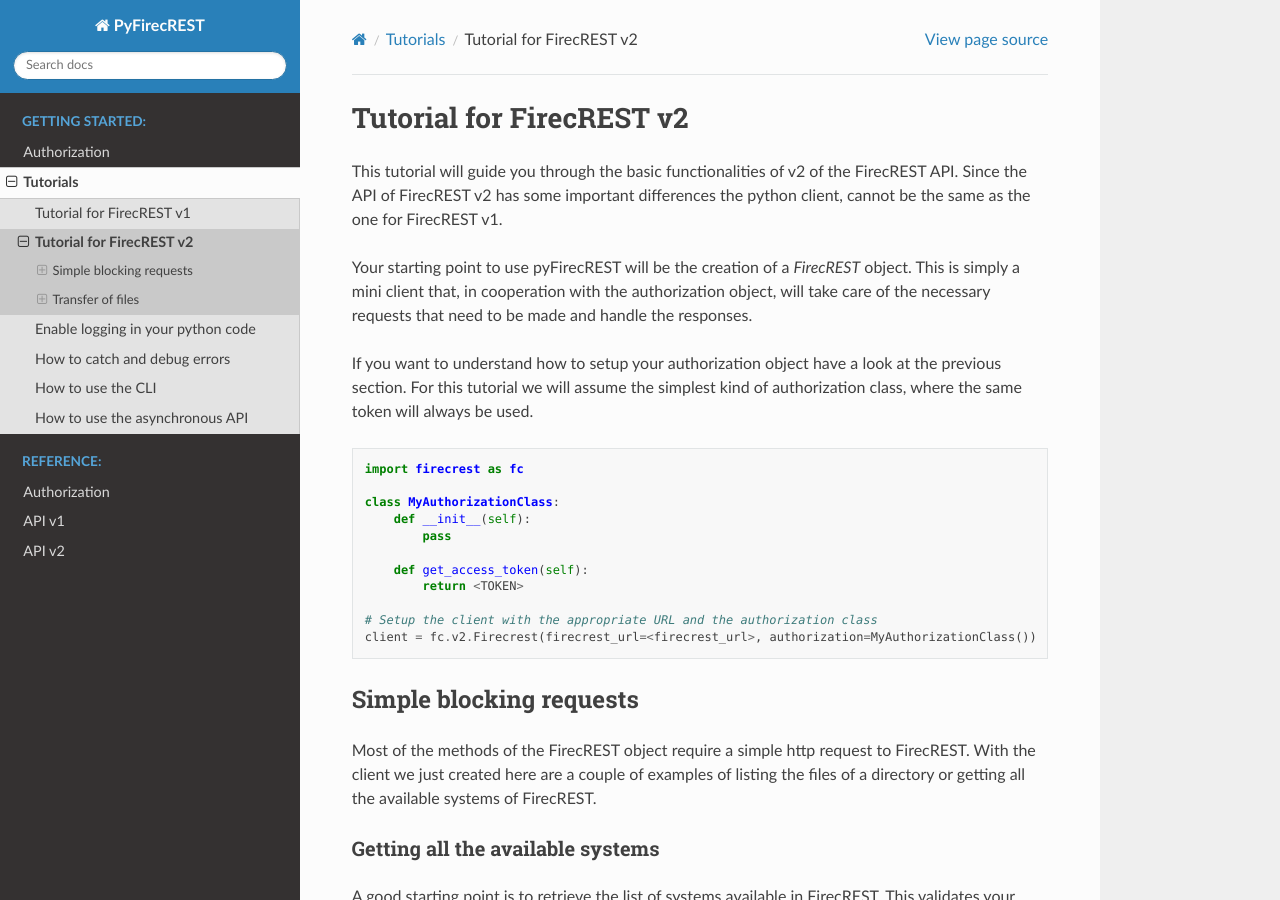
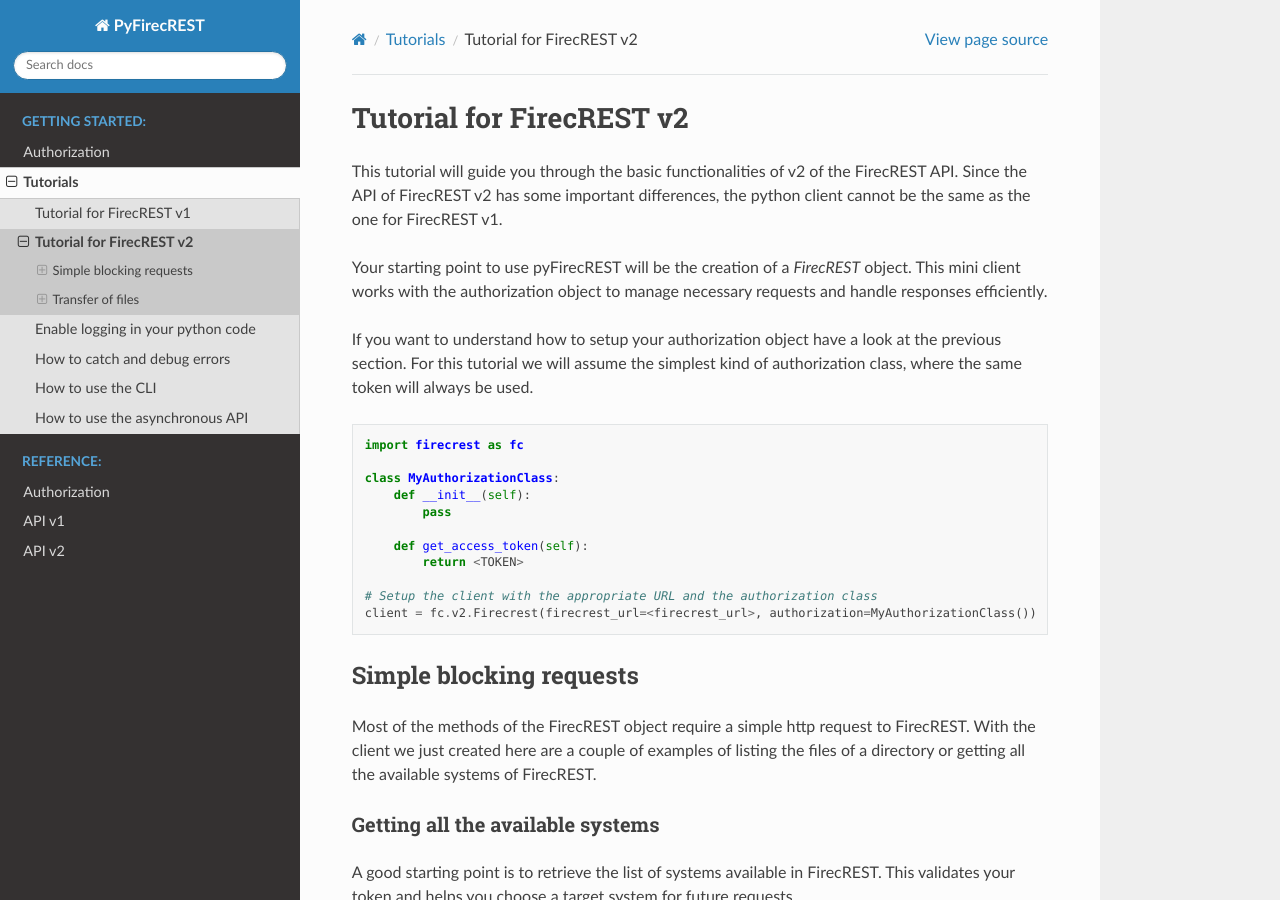
Before and after one commit to eth-cscs/pyfirecrest, a Sphinx documentation site: the page built from docs/source/tutorial_basic_v2.rst, in a window 1280 px wide and 900 px high. Built offline with Sphinx 7.4.7 and the Read the Docs theme 3.1.0, drawn with Linux system fonts in a browser that asks for light colours; some of the changed text lies outside the part shown.

Commit message:
Small fix

```diff
--- a/docs/source/tutorial_basic_v2.rst
+++ b/docs/source/tutorial_basic_v2.rst
@@ -2,10 +2,10 @@ Tutorial for FirecREST v2
 =========================
 
 This tutorial will guide you through the basic functionalities of v2 of the FirecREST API.
-Since the API of FirecREST v2 has some important differences the python client, cannot be the same as the one for FirecREST v1.
+Since the API of FirecREST v2 has some important differences, the python client cannot be the same as the one for FirecREST v1.
 
 Your starting point to use pyFirecREST will be the creation of a `FirecREST` object.
-This is simply a mini client that, in cooperation with the authorization object, will take care of the necessary requests that need to be made and handle the responses.
+This mini client works with the authorization object to manage necessary requests and handle responses efficiently.
 
 If you want to understand how to setup your authorization object have a look at the previous section.
 For this tutorial we will assume the simplest kind of authorization class, where the same token will always be used.
```
Also changed, not shown: other parts of docs/source/tutorial_basic_v2.rst (+1 -1 lines).
